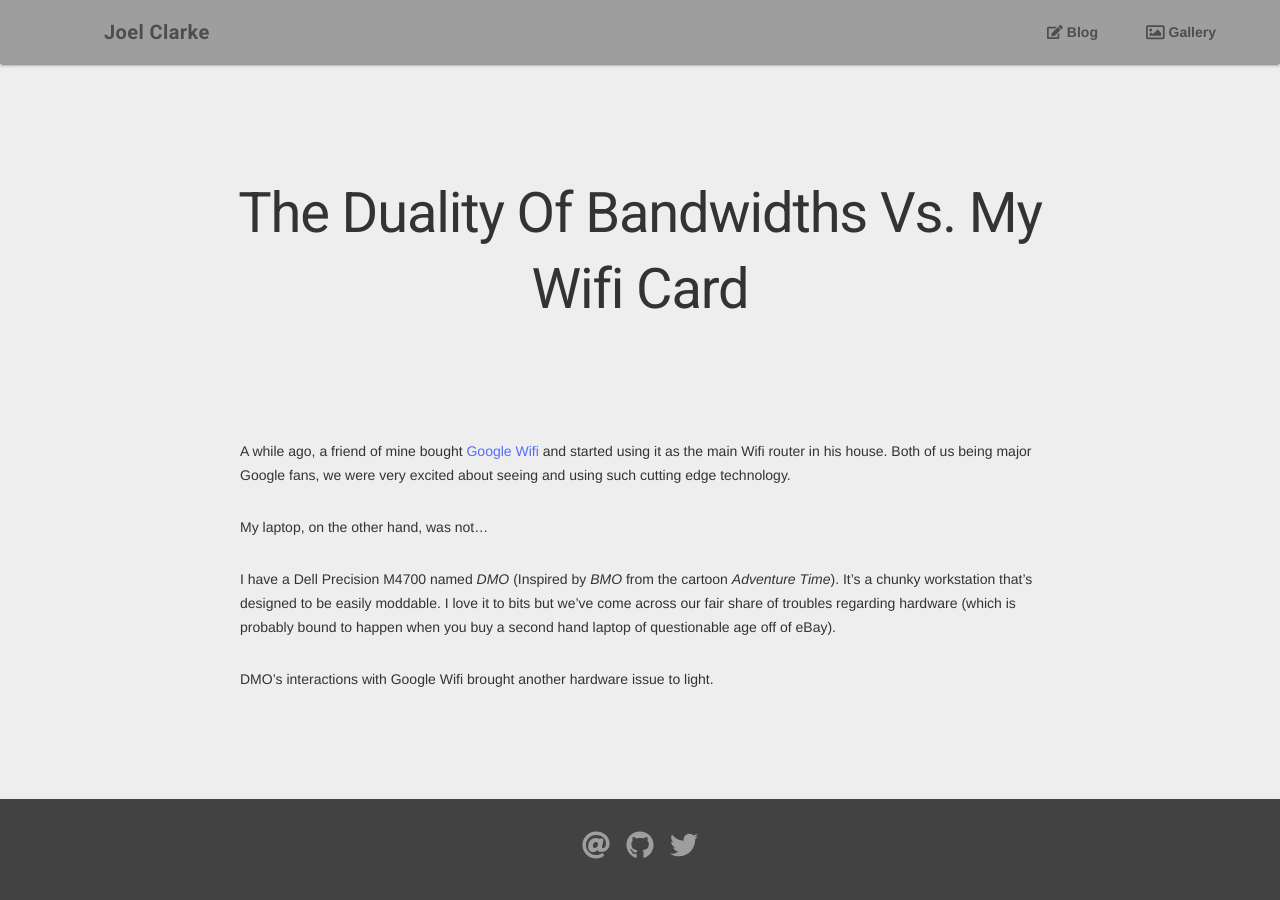
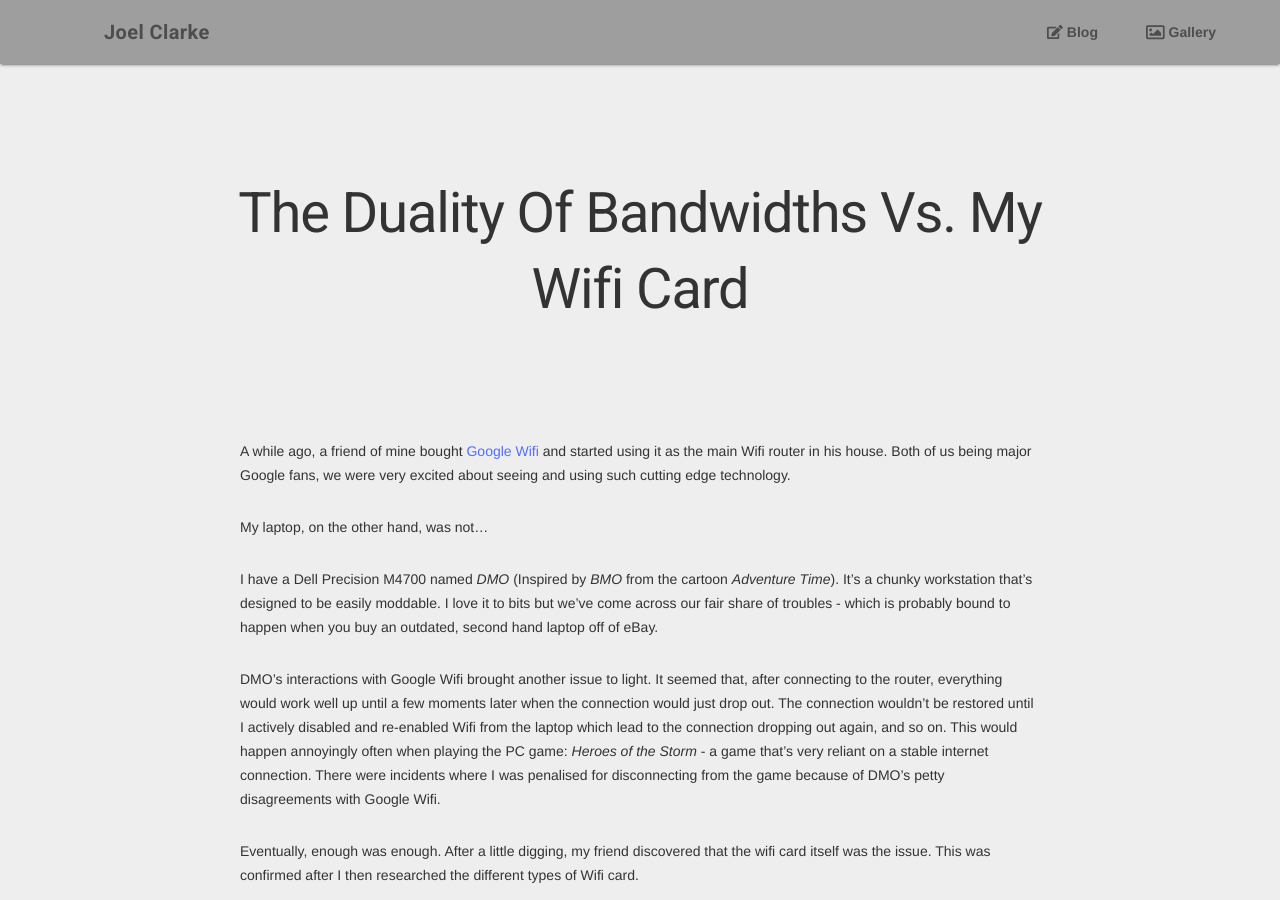
Before and after one commit to DarthEmpty/joelclarke.co.uk, a Jekyll site: the page built from _posts/2018-07-18-the-duality-of-bandwidths-vs.-my-wifi-card.md, in a window 1280 px wide. Built offline with Jekyll 4.4.1, drawn with Linux system fonts in a browser that asks for light colours; nearby versions of some CDN libraries.

Commit message:
Add more to new post

```diff
--- a/_posts/2018-07-18-the-duality-of-bandwidths-vs.-my-wifi-card.md
+++ b/_posts/2018-07-18-the-duality-of-bandwidths-vs.-my-wifi-card.md
@@ -6,6 +6,8 @@ A while ago, a friend of mine bought [Google Wifi](https://store.google.com/prod
 
 My laptop, on the other hand, was not...
 
-I have a Dell Precision M4700 named *DMO* (Inspired by *BMO* from the cartoon *Adventure Time*). It's a chunky workstation that's designed to be easily moddable. I love it to bits but we've come across our fair share of troubles regarding hardware (which is probably bound to happen when you buy a second hand laptop of questionable age off of eBay).
+I have a Dell Precision M4700 named *DMO* (Inspired by *BMO* from the cartoon *Adventure Time*). It's a chunky workstation that's designed to be easily moddable. I love it to bits but we've come across our fair share of troubles - which is probably bound to happen when you buy an outdated, second hand laptop off of eBay.
 
-DMO's interactions with Google Wifi brought another hardware issue to light.
+DMO's interactions with Google Wifi brought another issue to light. It seemed that, after connecting to the router, everything would work well up until a few moments later when the connection would just drop out. The connection wouldn't be restored until I actively disabled and re-enabled Wifi from the laptop which lead to the connection dropping out again, and so on. This would happen annoyingly often when playing the PC game: *Heroes of the Storm* - a game that's very reliant on a stable internet connection. There were incidents where I was penalised for disconnecting from the game because of DMO's petty disagreements with Google Wifi.
+
+Eventually, enough was enough. After a little digging, my friend discovered that the wifi card itself was the issue. This was confirmed after I then researched the different types of Wifi card.
```
